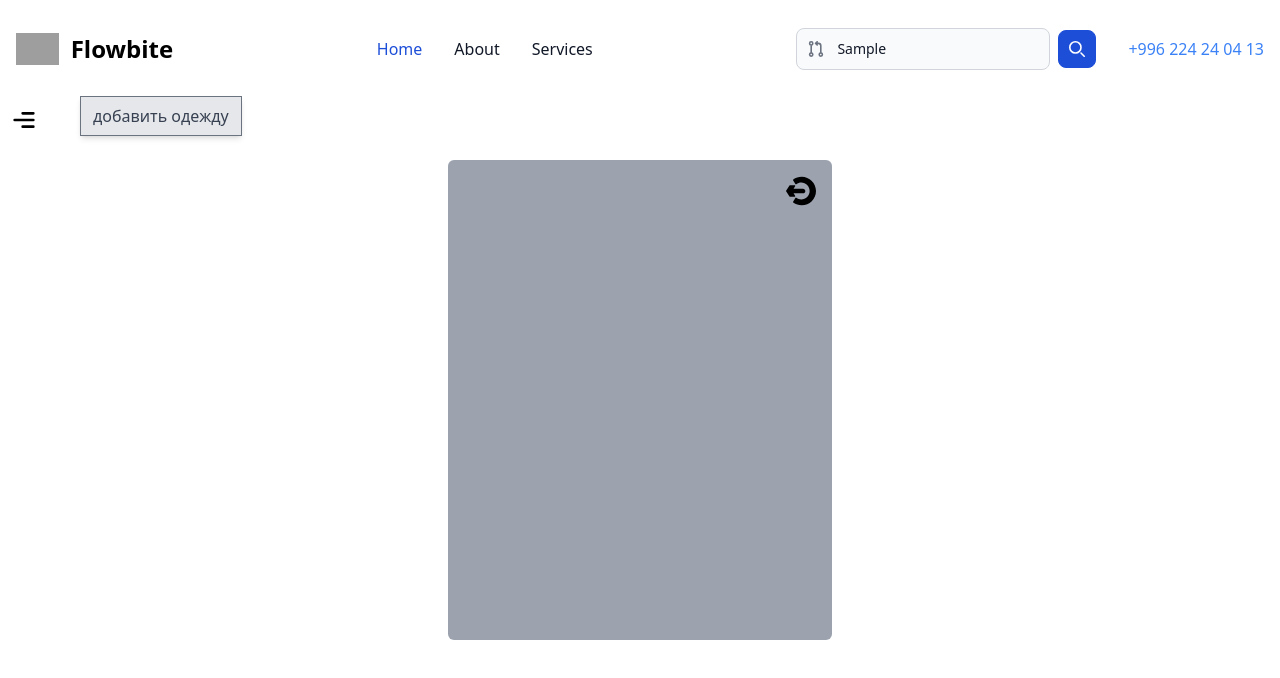
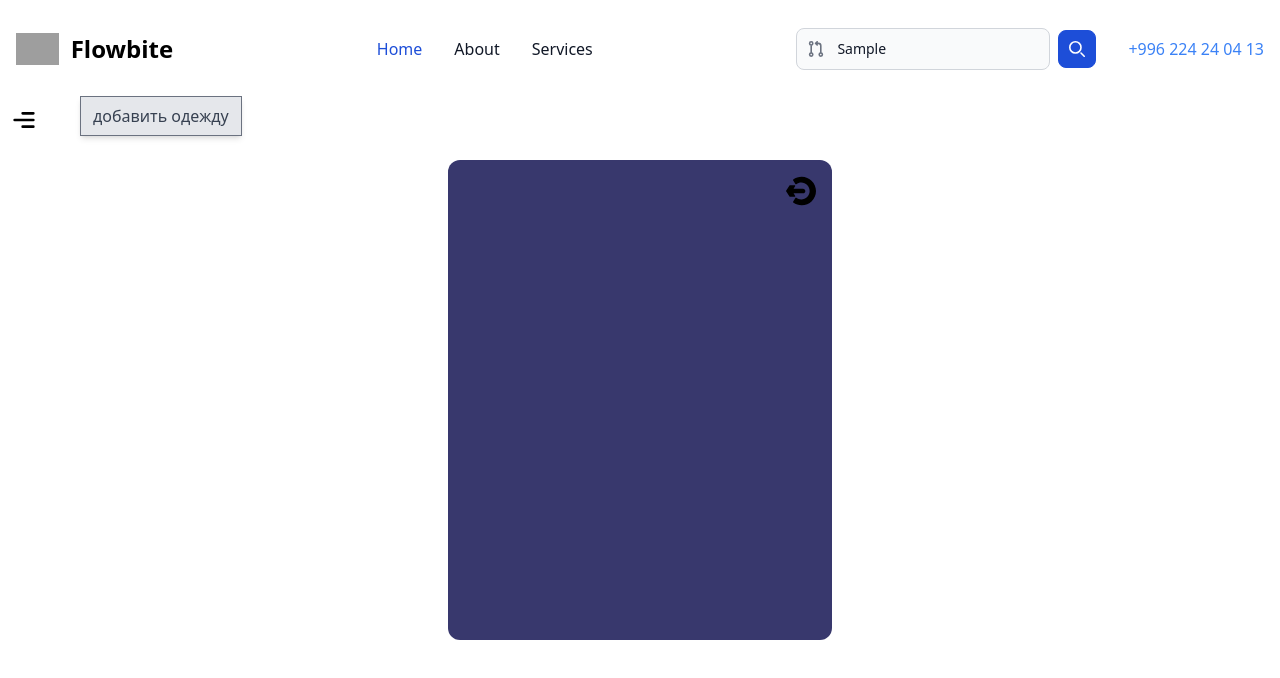
Before and after one commit to alixandr00/clothShopp, a React (Create React App) app: page / in a window 1280 px wide. Both pictures are taken after typing "Sample" into the empty fields and a click on the button "добавить одежду". Shown: the top 678 px of the page. Built offline with nearby package versions, Linux system fonts and the light colour scheme; grey boxes are pictures that could not be loaded.

Commit message:
noo finished

```diff
--- a/src/components/main/Main.jsx
+++ b/src/components/main/Main.jsx
@@ -17,13 +17,7 @@ export const Main = () => {
         добавить одежду
       </button>
       {openMainModal && (
-        <>
-          <MainModal openMainModalHandler={openMainModalHandler} />
-          <div
-            onClick={openMainModalHandler}
-            className="fixed w-screen h-[100vh] top-0 z-[2]"
-          />
-        </>
+        <MainModal openMainModalHandler={openMainModalHandler} />
       )}
     </div>
   );
--- a/src/components/main/MainModal.jsx
+++ b/src/components/main/MainModal.jsx
@@ -3,8 +3,8 @@ import ExitIcon from "../../assets/icons/logout-svgrepo-com.svg";
 
 export const MainModal = ({ openMainModalHandler }) => {
   return (
-    <div className="fixed top-0 flex justify-center items-center w-screen h-screen z-10">
-      <div className="w-96 h-[60vh] bg-gray-400 rounded-md p-4 relative">
+    <div className="fixed top-0 flex justify-center items-center w-screen h-screen ">
+      <div className="w-96 h-[60vh] bg-[#38386d] rounded-xl p-4 relative">
         <div className="w-full flex justify-end">
           <img
             onClick={openMainModalHandler}
```
